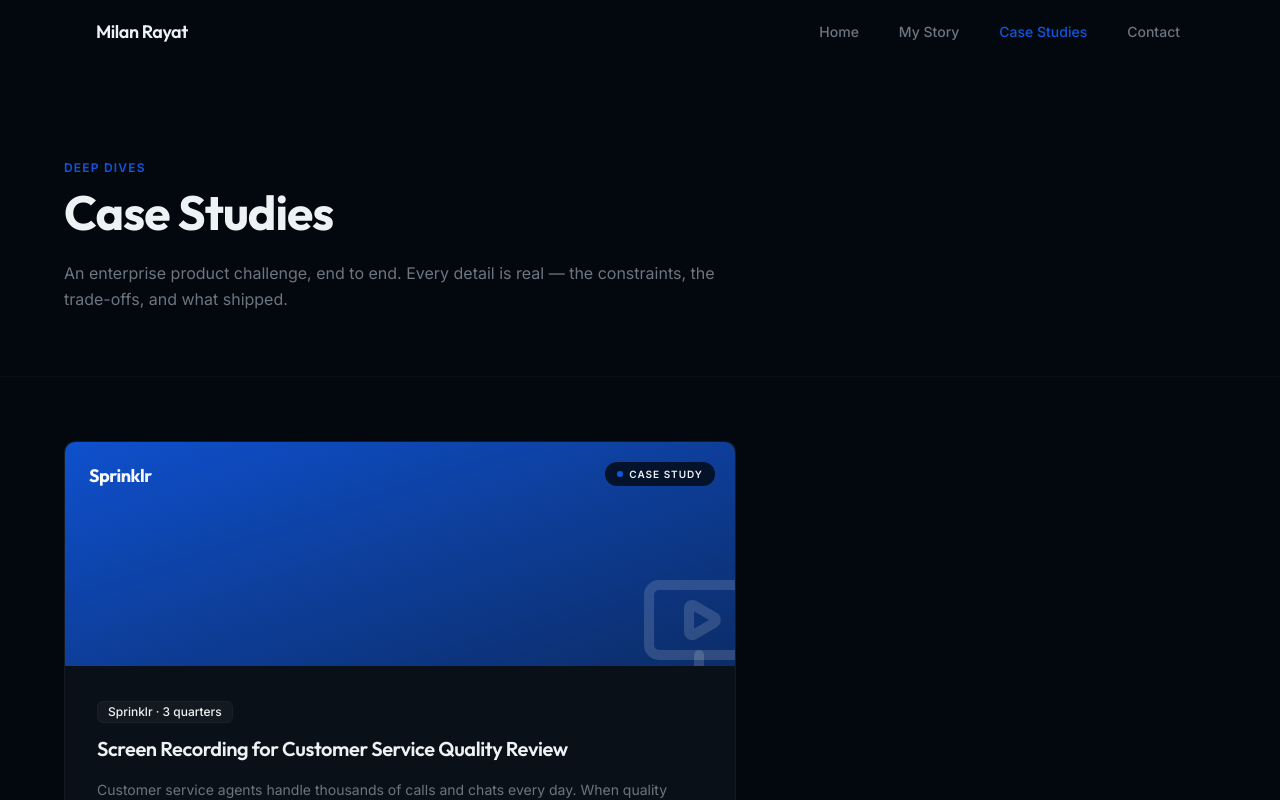
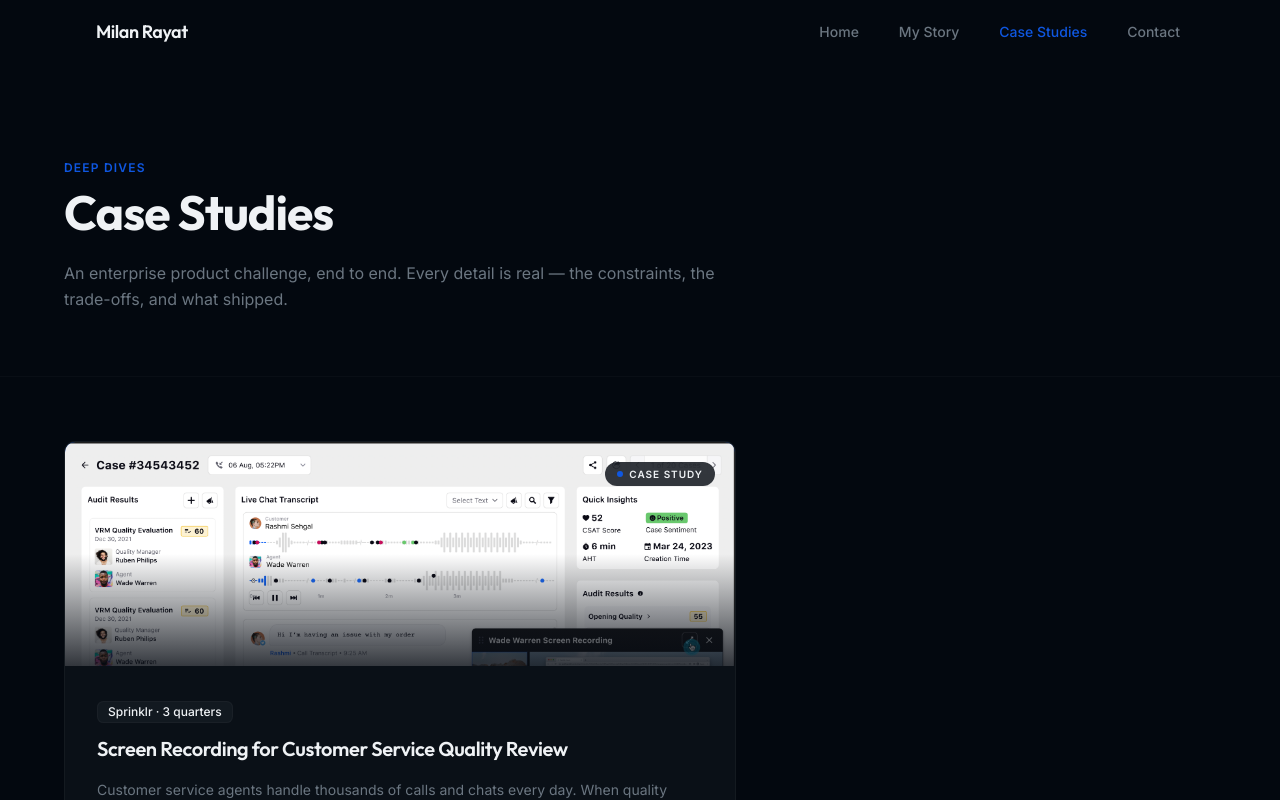
Before and after one commit to milanrayat/milan.rayat, a Next.js app: page /case-studies in a window 1280 px wide. Shown: the top 800 px of the page. Built offline with nearby package versions, Linux system fonts and the light colour scheme.

Commit message:
Add real product screenshot as case study cover image

```diff
--- a/app/case-studies/[slug]/page.tsx
+++ b/app/case-studies/[slug]/page.tsx
@@ -1,4 +1,5 @@
 import { notFound } from 'next/navigation'
+import Image from 'next/image'
 import Link from 'next/link'
 import { ArrowLeft, ArrowRight } from 'lucide-react'
 import { Navbar } from '@/components/navbar'
@@ -91,6 +92,19 @@ export default async function CaseStudyDetailPage({ params }: Props) {
                 </div>
               ))}
             </div>
+
+            {cs.coverImage && (
+              <div className="relative w-full mt-10 rounded-xl border border-border/50 overflow-hidden">
+                <Image
+                  src={cs.coverImage}
+                  alt={`${cs.title} — product screenshot`}
+                  width={1920}
+                  height={1080}
+                  className="w-full h-auto"
+                  priority
+                />
+              </div>
+            )}
           </div>
         </section>
 
--- a/app/case-studies/page.tsx
+++ b/app/case-studies/page.tsx
@@ -55,6 +55,7 @@ export default async function CaseStudiesPage() {
                     company={cs.company}
                     duration={cs.duration}
                     heroStats={cs.heroStats}
+                    coverImage={cs.coverImage}
                     index={i}
                   />
                 </div>
--- a/app/page.tsx
+++ b/app/page.tsx
@@ -283,6 +283,7 @@ export default async function HomePage() {
                     company={cs.company}
                     duration={cs.duration}
                     heroStats={cs.heroStats}
+                    coverImage={cs.coverImage}
                     index={i}
                   />
                 </div>
--- a/components/case-study-card.tsx
+++ b/components/case-study-card.tsx
@@ -1,5 +1,6 @@
 'use client'
 
+import Image from 'next/image'
 import Link from 'next/link'
 import { motion } from 'framer-motion'
 import { ArrowUpRight, MonitorPlay } from 'lucide-react'
@@ -11,6 +12,7 @@ interface CaseStudyCardProps {
   company: string
   duration: string
   heroStats: { value: string; label: string }[]
+  coverImage?: string
   index?: number
 }
 
@@ -21,6 +23,7 @@ export function CaseStudyCard({
   company,
   duration,
   heroStats,
+  coverImage,
   index = 0,
 }: CaseStudyCardProps) {
   const headline = heroStats[0]
@@ -39,18 +42,30 @@ export function CaseStudyCard({
       >
         {/* Banner */}
         <div className="relative h-48 lg:h-56 bg-gradient-to-br from-accent/90 to-accent/40 overflow-hidden">
-          <div className="absolute top-5 left-6 text-accent-foreground font-heading font-bold text-lg tracking-tight">
-            {company}
-          </div>
+          {coverImage ? (
+            <Image
+              src={coverImage}
+              alt={`${title} — product screenshot`}
+              fill
+              className="object-cover object-top"
+            />
+          ) : (
+            <MonitorPlay
+              size={120}
+              className="absolute -bottom-6 -right-6 text-foreground/15"
+              aria-hidden="true"
+            />
+          )}
+          <div className="absolute inset-0 bg-gradient-to-t from-background/80 via-background/0 to-background/0" aria-hidden="true" />
+          {!coverImage && (
+            <div className="absolute top-5 left-6 text-foreground font-heading font-bold text-lg tracking-tight drop-shadow">
+              {company}
+            </div>
+          )}
           <div className="absolute top-5 right-5 inline-flex items-center gap-1.5 rounded-full bg-background/80 backdrop-blur px-3 py-1 text-[10px] font-semibold uppercase tracking-widest text-foreground">
             <span className="w-1.5 h-1.5 rounded-full bg-accent" aria-hidden="true" />
             Case Study
           </div>
-          <MonitorPlay
-            size={120}
-            className="absolute -bottom-6 -right-6 text-accent-foreground/15"
-            aria-hidden="true"
-          />
         </div>
 
         {/* Body */}
--- a/lib/data.ts
+++ b/lib/data.ts
@@ -113,6 +113,7 @@ export const CASE_STUDIES = [
     title: 'Screen Recording for Customer Service Quality Review',
     tagline:
       'Customer service agents handle thousands of calls and chats every day. When quality teams reviewed those interactions, they had audio and message logs but no way to see what the agent was doing on screen. I built the feature that changed that.',
+    coverImage: '/screen-recording-case-study.png',
     heroStats: [
       { value: '3 quarters', label: 'End-to-end delivery' },
       { value: '6 teams', label: 'Coordinated across 2 pods' },
```
Also changed, not shown: public/screen-recording-case-study.png (added).
